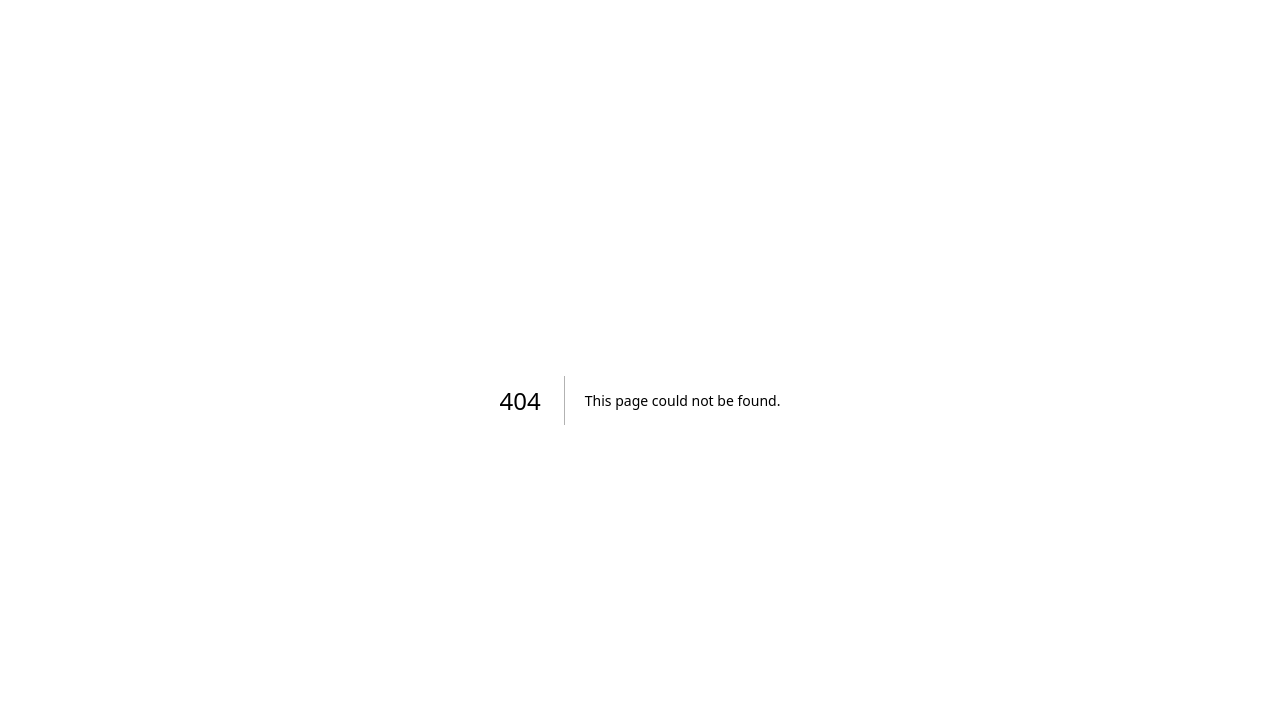
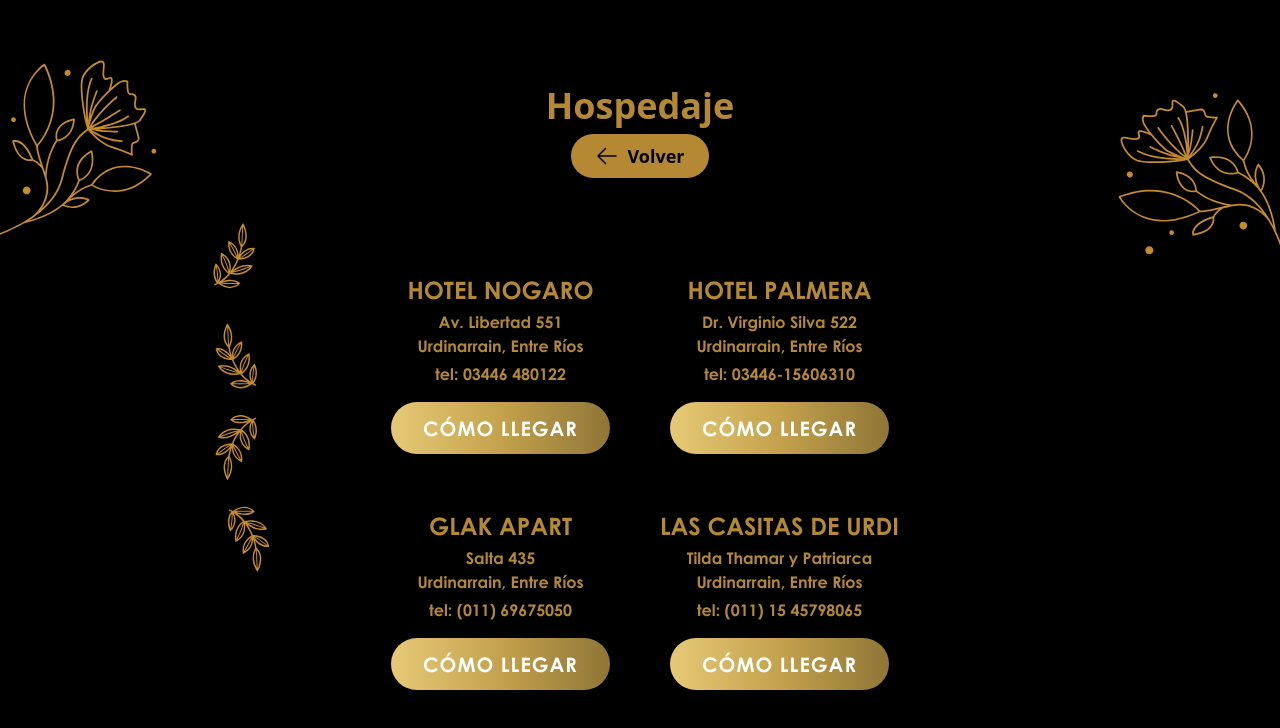
Before and after one commit to BorisWaisten/boda-fran-stefi, a Next.js app: page /lodging in a window 1280 px wide. Before the commit this address had no page. Shown: the top 728 px of the page. Built offline with nearby package versions, Linux system fonts and the light colour scheme.

Commit message:
last changes

```diff
--- /dev/null
+++ b/app/lodging/page.js
@@ -0,0 +1,118 @@
+'use client';
+
+import React from 'react';
+import Image from 'next/image';
+import { motion } from 'framer-motion';
+import hospedajeIcon from '@/public/hospedaje.svg';
+import hojitasIcon from '@/public/hojitas.svg';
+import { useRouter } from 'next/navigation';
+
+const hospedajes = [
+  {
+    nombre: 'HOTEL NOGARO',
+    direccion: 'Av. Libertad 551\nUrdinarrain, Entre Ríos',
+    telefono: '03446 480122',
+    link: 'https://www.google.com/maps/place/HOTEL+NOGARO+Urdinarrain/@-32.6877136,-58.8906613,1203m/data=!3m1!1e3!4m18!1m8!3m7!1s0x95b0448e02ff96e5:0x37de7cb00b4b9d5c!2sUrdinarrain,+Entre+R%C3%ADos!3b1!8m2!3d-32.6886776!4d-58.8867856!16s%2Fm%2F025w2ft!3m8!1s0x95b0449224bf0cc7:0x22caf634ab230e2!5m2!4m1!1i2!8m2!3d-32.6877131!4d-58.8880582!16s%2Fg%2F11cjkdnjj1?entry=ttu&g_ep=EgoyMDI1MDUxMS4wIKXMDSoJLDEwMjExNDUzSAFQAw%3D%3D',
+  },
+  {
+    nombre: 'HOTEL PALMERA',
+    direccion: 'Dr. Virginio Silva 522\nUrdinarrain, Entre Ríos',
+    telefono: '03446-15606310',
+    link: 'https://www.google.com/maps/place/HOTEL+PALMERA+Urdinarrain/@-32.6877136,-58.8906613,1203m/data=!3m1!1e3!4m18!1m8!3m7!1s0x95b0448e02ff96e5:0x37de7cb00b4b9d5c!2sUrdinarrain,+Entre+R%C3%ADos!3b1!8m2!3d-32.6886776!4d-58.8867856!16s%2Fm%2F025w2ft!3m8!1s0x95b0448e02ff96e5:0x2b82063115050c97!5m2!4m1!1i2!8m2!3d-32.6881623!4d-58.8889648!16s%2Fg%2F1tfnzskq?entry=ttu&g_ep=EgoyMDI1MDUxMS4wIKXMDSoJLDEwMjExNDUzSAFQAw%3D%3D',
+  },
+  {
+    nombre: 'GLAK APART',
+    direccion: 'Salta 435\nUrdinarrain, Entre Ríos',
+    telefono: '(011) 69675050',
+    link: 'https://www.google.com/maps/place/Glak+Apart/@-32.6961686,-58.8864266,75m/data=!3m1!1e3!4m14!1m7!3m6!1s0x95b0449b336ae869:0x462712b3fa16c257!2sSalta+445,+E2826+Urdinarrain,+Entre+R%C3%ADos!3b1!8m2!3d-32.6962416!4d-58.8861993!3m5!1s0x95b045000e3e5bcf:0xf49d11b20d215623!8m2!3d-32.6961105!4d-58.8863518!16s%2Fg%2F11ybw354cm?entry=ttu&g_ep=EgoyMDI1MDUxMS4wIKXMDSoJLDEwMjExNDUzSAFQAw%3D%3D',
+  },
+  {
+    nombre: 'LAS CASITAS DE URDI',
+    direccion: 'Tilda Thamar y Patriarca\nUrdinarrain, Entre Ríos',
+    telefono: '(011) 15 45798065',
+    link: 'https://www.google.com/maps/place/Las+casitas+de+urdi/@-32.6941778,-58.8802585,601m/data=!3m2!1e3!4b1!4m6!3m5!1s0x95b0448e534ae957:0x8696527931136501!8m2!3d-32.6941823!4d-58.8776836!16s%2Fg%2F11c2l97lx5?entry=ttu&g_ep=EgoyMDI1MDUxMS4wIKXMDSoJLDEwMjExNDUzSAFQAw%3D%3D',
+  },
+];
+
+const LodgingPage = () => {
+  const router = useRouter();
+  return (
+    <section className="relative py-12 min-h-screen bg-black text-center flex flex-col items-center justify-center overflow-hidden">
+      {/* SVG hojitas izquierda */}
+      <Image
+        src={hojitasIcon}
+        alt="decoración"
+        className="absolute top-0 left-[-5.1vh] rotate-[75deg] w-[16vh] sm:w-[25vh] sm:left-[-7vh] md:left-[-9vh] md:w-[30vh]  lg:w-[35vh] lg:left-[-10vh] xl:w-[35vh] xl:left-[-10vh] "
+      />
+      <Image
+        src={hojitasIcon}
+        alt="decoración"
+        className="absolute top-12 right-[-3vh] rotate-[-10deg] w-[16vh] sm:right-[-5vh] sm:w-[25vh]  md:w-[30vh] lg:w-[35vh] lg:rigth-[-9vh] md:right-[-7vh] xl:right-[-7vh] transform "
+      />
+      <Image
+        src="/trama.svg"
+        alt="Decoración"
+        width={1920}
+        height={200}
+        className="absolute top-[15%] right-[35%] w-full scale-110 sm:scale-[.5] sm:right-[42%] sm:top-[5%] md:scale-[.5] md:top-[10vh] lg:top-[-7vh] lg:right-[45vh] lg:scale-[.4] xl:top-[-30vh] xl:scale-[.3] xl:right-[50vh] z-[0] pointer-events-none "
+      />
+      <Image
+        src="/trama.svg"
+        alt="Decoración trama derecha"
+        width={1920}
+        height={200}
+        className="block sm:hidden absolute top-[59%] right-[-35%] w-full scale-110 pointer-events-none z-0"
+      />
+      {/* Título y botón volver */}
+      <div className="relative z-10 flex flex-col items-center mb-8 w-full">
+        <h1 className="text-4xl font-bold text-primary mb-2">Hospedaje</h1>
+        <button
+          onClick={() => router.push('/#party')}
+          className="inline-flex items-center bg-primary text-black py-2 px-6 rounded-full shadow-lg hover:bg-yellow-600 hover:text-white transition-colors text-lg font-semibold mb-4"
+        >
+          <svg xmlns="http://www.w3.org/2000/svg" fill="none" viewBox="0 0 24 24" strokeWidth={1.5} stroke="currentColor" className="w-6 h-6 mr-2">
+            <path strokeLinecap="round" strokeLinejoin="round" d="M10.5 19.5L3 12m0 0l7.5-7.5M3 12h18" />
+          </svg>
+          Volver
+        </button>
+      </div>
+      <motion.div
+        initial={{ opacity: 0, y: 30 }}
+        whileInView={{ opacity: 1, y: 0 }}
+        transition={{ duration: 0.8 }}
+        viewport={{ once: true }}
+        className="w-full flex justify-center"
+      >
+        <div className="grid grid-cols-1 sm:grid-cols-2 gap-10 sm:gap-2 max-w-4xl mx-auto px-6 mt-6">
+          {hospedajes.map((hotel, index) => (
+            <motion.div
+              key={index}
+              className="flex flex-col items-center  py-6 px-4 "
+              initial={{ opacity: 0, y: 20 }}
+              whileInView={{ opacity: 1, y: 0 }}
+              transition={{ duration: 0.6, delay: index * 0.15 }}
+              viewport={{ once: true }}
+            >
+              <h3 className="text-primary font-centuryBold text-xl md:text-2xl uppercase mb-1">
+                {hotel.nombre}
+              </h3>
+              <p className="text-primary font-centuryBold whitespace-pre-line mb-1">
+                {hotel.direccion}
+              </p>
+              <p className="text-primary font-centuryBold">{`tel: ${hotel.telefono}`}</p>
+              <button
+                className="relative overflow-hidden text-white bg-gradient-to-r from-[#e6c976] via-[#C4A24D] to-[#8f7537] hover:bg-gradient-to-br focus:ring-4 focus:outline-none focus:ring-[#C4A24D]/50 font-centuryBold rounded-full text-sm md:text-lg lg:text-xl px-8 py-3 text-center uppercase tracking-wider shadow-lg group mt-4"
+                onClick={() => window.open(hotel.link)}
+              >
+                <span className="relative z-10">CÓMO LLEGAR</span>
+                <div className="absolute inset-0 bg-gradient-to-r from-transparent via-white/40 to-transparent group-hover:via-white/30 translate-x-[-200%] group-hover:translate-x-[200%] transition-transform duration-1000 ease-out"></div>
+              </button>
+            </motion.div>
+          ))}
+        </div>
+      </motion.div>
+    </section>
+  );
+};
+
+export default LodgingPage;
--- a/components/Gallery/Gallery.jsx
+++ b/components/Gallery/Gallery.jsx
@@ -18,29 +18,22 @@ export default function Gallery() {
         className="absolute top-[-25vh] h-[65vh] sm:h-auto w-full scale-110 sm:top-[-37.5vh] md:top-[-40vh] lg:top-[-60vh] xl:top-[-80vh] z-[0] pointer-events-none "
       />
 
-      {/* <motion.div
+      <motion.div
         ref={ref} // <- Esto es lo que faltaba
         initial={{ opacity: 0, y: 60 }}
         animate={inView ? { opacity: 1, y: 0 } : {}}
         transition={{ duration: 0.8, ease: 'easeOut', delay: 0.2 }}
-        className="relative w-[80%] md:w-[30%] h-[50vh] sm:w-[50%] sm:h-[62vh] md:h-[80vh] overflow-hidden rounded-[5vh] transition-all duration-700 ease-in-out z-10"
+        className="relative w-full overflow-hidden  transition-all duration-700 ease-in-out z-10"
       >
         <Image
-          src="/fondo.jpg"
+          src="/S&D-2.jpg"
           alt="Foto principal"
-          fill
-          className="object-cover"
+          width={1920}
+          height={1080}
+          className="scale-[1.2] w-full sm:scale-100  sm:object-cover lg:h-[70vh]  xl:h-[70vh] object-center"
           priority
         />
-      </motion.div> */}
-
-      <div>
-
-        <p className="text-white font-centuryBold text-2xl sm:text-3xl md:text-4xl lg:text-5xl">
-          FOTO
-        </p>
-
-      </div>
+      </motion.div>
 
       {/* SVG inferior decorativo */}
       <Image
--- a/components/Header.jsx
+++ b/components/Header.jsx
@@ -7,9 +7,9 @@ import { motion } from 'framer-motion';
 const Header = () => {
   return (
     <header className="relative overflow-hidden">
-      <div className="relative w-full h-[80vh] md:h-[80vw] lg:h-[70vw]">
+      <div className="relative w-full h-[80vh] sm:h-[80vh] md:h-[120vh] lg:h-[1200px]">
         <Image
-          src="/fondo.jpg"
+          src="/S&D-1.jpg"
           alt="header"
           layout="fill"
           objectFit="cover"
@@ -21,45 +21,19 @@ const Header = () => {
 
         <div className="absolute inset-0 flex flex-col justify-center items-center text-white z-10">
 
-          <motion.svg
-            viewBox="0 0 500 200"
-            initial={{ opacity: 0, y: -30 }}
-            animate={{ opacity: 1, y: 0 }}
-            transition={{ duration: 1, ease: 'easeOut' }}
-            className="
-              w-[25vh] h-[10vh]
-              sm:w-[30vh] sm:h-[15vh]
-              md:w-[30vh] md:h-[15vh]
-              lg:w-[20vw] lg:h-auto
-              mt-16
-            "
-          >
-            <path id="curve" d="M 50 160 Q 250 -50 450 160" fill="transparent" />
-            <text width="500">
-              <textPath
-                xlinkHref="#curve"
-                startOffset="50%"
-                textAnchor="middle"
-                className="fill-white text-[4rem] md:text-[4rem] lg:text-[4.2rem] font-century"
-              >
-                ¡Nos Casamos!
-              </textPath>
-            </text>
-          </motion.svg>
-
           <motion.div
             initial={{ opacity: 0, scale: 0.9 }}
             animate={{ opacity: 1, scale: 1 }}
             transition={{ duration: 1.2, ease: 'easeOut', delay: 0.5 }}
             className="relative w-full h-[10rem] md:h-[14rem]"
           >
-            <h1 className="absolute left-[20%] top-[-2rem] sm:text-[8rem] sm:top-[-3rem] sm:left-[30%] md:left-[20%] lg:left-[33%] lg:top-[-6rem] lg:text-[15rem] md:top-0 text-[6rem] md:text-[5.8rem] font-retro">
+            <h1 className="absolute left-[20%] top-[-2rem] sm:text-[8rem] sm:top-[-3rem] sm:left-[30%] md:left-[29%] lg:left-[28%] lg:top-[-6rem] lg:text-[15rem] md:top-[-1.5rem] text-[6rem] md:text-[10rem] font-retro">
               Shirley
             </h1>
-            <span className="absolute left-[32%] top-[3.8rem] sm:left-[38%] sm:top-[5rem] md:left-[47%] lg:left-[40%] lg:top-[8.5rem] lg:text-[4rem] md:top-[2.4rem] text-[2.2rem] md:text-[2.8rem] font-century">
+            <span className="absolute left-[32%] top-[3.8rem] sm:left-[38%] sm:top-[5rem] md:left-[37%] lg:left-[38%] lg:top-[8rem] lg:text-[4rem] md:top-[8rem] text-[2.2rem] md:text-[3rem] font-century">
               &
             </span>
-            <h1 className="absolute left-[40%] top-[2rem] sm:text-[8rem] sm:left-[44%] sm:top-[1.9rem] md:left-[58%] lg:text-[15rem] lg:left-[44%] lg:top-[2rem] md:top-[4.2rem] text-[6rem] md:text-[5.8rem] font-retro">
+            <h1 className="absolute left-[40%] top-[2rem] sm:text-[8rem] sm:left-[44%] sm:top-[1.9rem] md:left-[44%] lg:text-[15rem] lg:left-[43%] lg:top-[2rem] md:top-[4.2rem] text-[6rem] md:text-[10rem] font-retro">
               Diego
             </h1>
           </motion.div>
--- a/components/Lodging/Lodging.jsx
+++ b/components/Lodging/Lodging.jsx
@@ -5,6 +5,7 @@ import Image from 'next/image';
 import { motion } from 'framer-motion';
 import hospedajeIcon from '@/public/hospedaje.svg';
 import hojitasIcon from '@/public/hojitas.svg';
+import { useRouter } from 'next/navigation';
 
 const hospedajes = [
   {
@@ -34,6 +35,7 @@ const hospedajes = [
 ];
 
 const Lodging = () => {
+  const router = useRouter();
   return (
     <section className="relative py-12 bg-black text-center overflow-hidden">
       {/* SVG hojitas izquierda */}
@@ -49,26 +51,6 @@ const Lodging = () => {
         className="absolute top-12 right-[-3vh] rotate-[-10deg] w-[16vh] sm:right-[-5vh] sm:w-[25vh]  md:w-[30vh] lg:w-[35vh] lg:rigth-[-9vh] md:right-[-7vh] xl:right-[-7vh] transform "
       />
 
-      <Image
-        src="/trama.svg"
-        alt="Decoración"
-        width={1920}
-        height={200}
-        className="absolute top-[15%] right-[35%] w-full scale-110 sm:scale-[.5] sm:right-[42%] sm:top-[5%] md:scale-[.5] md:top-[10vh] lg:top-[-7vh] lg:right-[45vh] lg:scale-[.4] xl:top-[-30vh] xl:scale-[.3] xl:right-[50vh] z-[0] pointer-events-none "
-      />
-
-    <Image
-      src="/trama.svg"
-      alt="Decoración trama derecha"
-      width={1920}
-      height={200}
-      className="
-        block sm:hidden
-        absolute top-[59%] right-[-35%]
-        w-full scale-110
-        pointer-events-none z-0
-      "
-    />
 
       <motion.div
         initial={{ opacity: 0, y: 30 }}
@@ -90,33 +72,16 @@ const Lodging = () => {
             ¡Hospedaje!
           </h2>
         </div>
+          <button
+            onClick={() => router.push('/lodging')}
+            className="relative overflow-hidden text-white bg-gradient-to-r from-[#e6c976] via-[#C4A24D] to-[#8f7537] hover:bg-gradient-to-br focus:ring-4 focus:outline-none focus:ring-[#C4A24D]/50 font-centuryBold rounded-full text-sm md:text-lg lg:text-xl px-8 py-3 text-center uppercase tracking-wider shadow-lg group mt-4"
+          >
+            <span className="relative z-10">Ver</span>
+            <div className="absolute inset-0 bg-gradient-to-r from-transparent via-white/40 to-transparent group-hover:via-white/30 translate-x-[-200%] group-hover:translate-x-[200%] transition-transform duration-1000 ease-out"></div>
+          </button>
 
-        <div className="grid grid-cols-1 sm:grid-cols-2 gap-10 sm:gap-2 max-w-4xl mx-auto px-6 mt-6">
-          {hospedajes.map((hotel, index) => (
-            <motion.div
-              key={index}
-              className="flex flex-col items-center"
-              initial={{ opacity: 0, y: 20 }}
-              whileInView={{ opacity: 1, y: 0 }}
-              transition={{ duration: 0.6, delay: index * 0.15 }}
-              viewport={{ once: true }}
-            >
-              <h3 className="text-primary font-centuryBold text-xl md:text-2xl uppercase mb-1">
-                {hotel.nombre}
-              </h3>
-              <p className="text-primary font-centuryBold whitespace-pre-line mb-1">
-                {hotel.direccion}
-              </p>
-              <p className="text-primary font-centuryBold">{`tel: ${hotel.telefono}`}</p>
-              <button
-                className="mt-4 bg-black text-primary font-centuryBold py-2 px-6 rounded-full shadow-md hover:bg-primary hover:text-primary transition-colors"
-                onClick={() => window.open(hotel.link)}
-              >
-                CÓMO LLEGAR
-              </button>
-            </motion.div>
-          ))}
-        </div>
+
+
       </motion.div>
     </section>
   );
--- a/components/Party/Outfits.jsx
+++ b/components/Party/Outfits.jsx
@@ -24,6 +24,7 @@ export default function Outfits() {
         <h1 className="text-3xl sm:text-4xl font-bold mb-6">
           Catálogo de Vestimenta
         </h1>
+        <p className="text-sm sm:text-lg font-century py-3">Solo la novia va de blanco</p>
         <button
           onClick={() => router.push('/#party')}
           className="inline-flex items-center bg-primary text-white py-2 px-4 rounded-full shadow-lg hover:bg-secondary transition-colors mx-auto sm:absolute sm:left-0 sm:top-1/2 sm:transform sm:-translate-y-1/2"
--- a/components/Party/Party.jsx
+++ b/components/Party/Party.jsx
@@ -128,7 +128,7 @@ const Party = () => {
           </div>
 
           <h3 className="text-3xl font-centuryBold text-primary ">VESTIMENTA</h3>
-          <p className="text-sm sm:text-lg font-century py-3">Formal - Elegante</p>
+          <p className="text-sm sm:text-lg font-century py-3">Elegante</p>
           <button
             onClick={() => router.push('/outfits')}
             className="relative overflow-hidden text-white bg-gradient-to-r from-[#e6c976] via-[#C4A24D] to-[#8f7537] hover:bg-gradient-to-br focus:ring-4 focus:outline-none focus:ring-[#C4A24D]/50 font-centuryBold rounded-full text-sm md:text-lg lg:text-xl px-8 py-3 text-center uppercase tracking-wider shadow-lg group"
```
Also changed, not shown: 2 other files (tests, documents, lock files or other folders).
